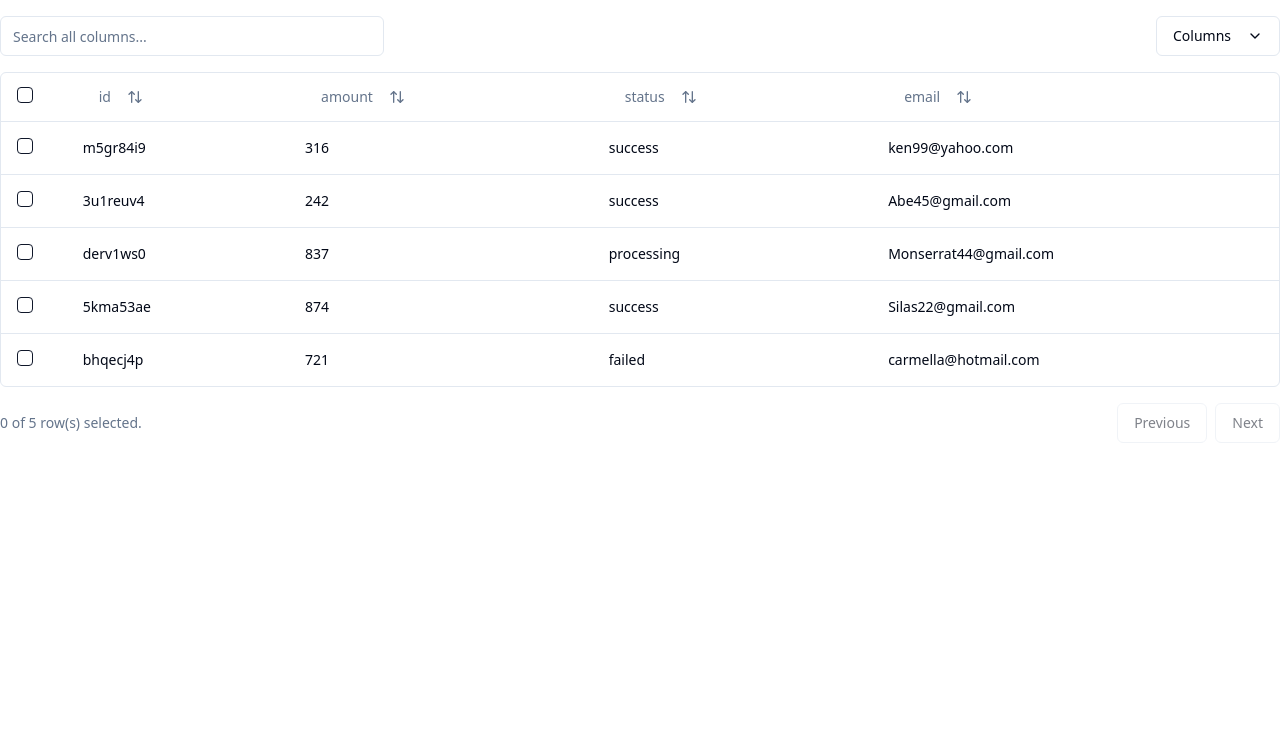
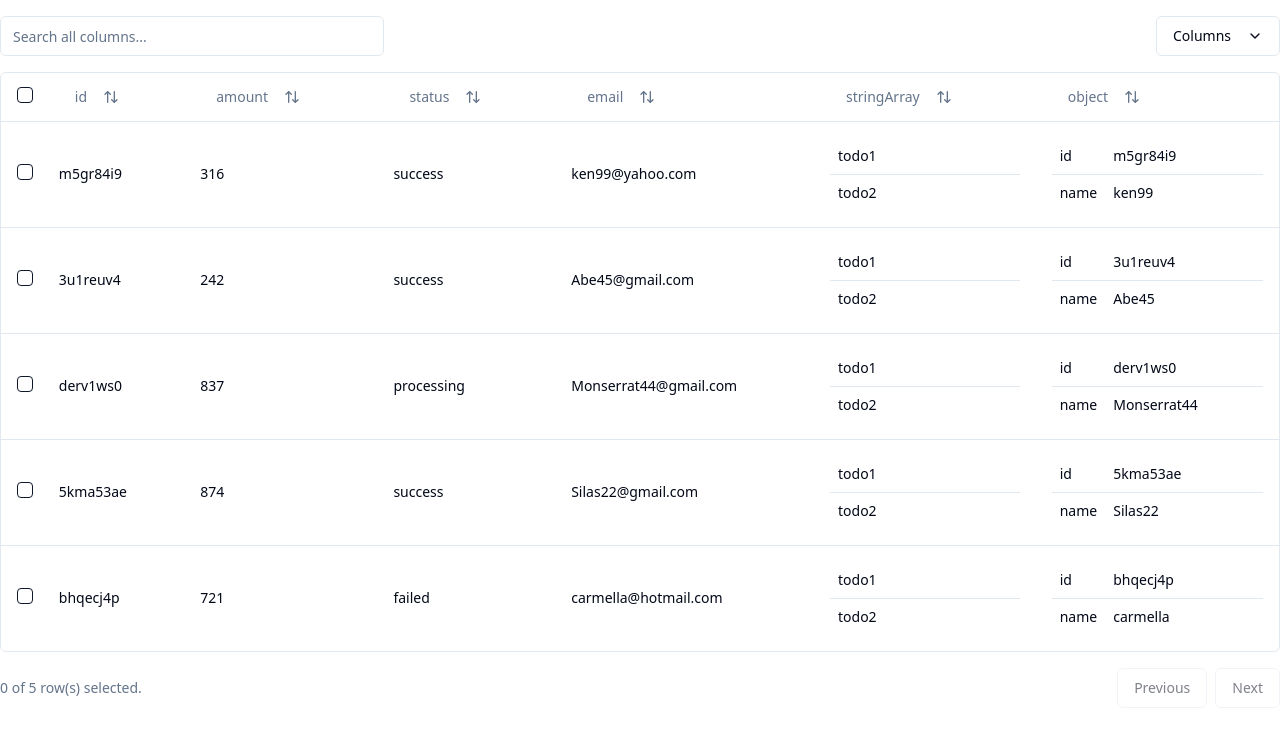
Before and after one commit to taro-28/component-sample, a Next.js app: page / in a window 1280 px wide. Shown: the top 742 px of the page. Built offline with nearby package versions, Linux system fonts and the light colour scheme.

Commit message:
Add stringArray and object properties to Payment type and update DataTable cell rendering

```diff
--- a/src/app/page.tsx
+++ b/src/app/page.tsx
@@ -8,6 +8,11 @@ type Payment = {
   amount: number;
   status: "pending" | "processing" | "success" | "failed";
   email: string;
+  stringArray: string[];
+  object: {
+    id: string;
+    name: string;
+  };
 };
 
 const data: Payment[] = [
@@ -16,30 +21,55 @@ const data: Payment[] = [
     amount: 316,
     status: "success",
     email: "ken99@yahoo.com",
+    stringArray: ["todo1", "todo2"],
+    object: {
+      id: "m5gr84i9",
+      name: "ken99",
+    },
   },
   {
     id: "3u1reuv4",
     amount: 242,
     status: "success",
     email: "Abe45@gmail.com",
+    stringArray: ["todo1", "todo2"],
+    object: {
+      id: "3u1reuv4",
+      name: "Abe45",
+    },
   },
   {
     id: "derv1ws0",
     amount: 837,
     status: "processing",
     email: "Monserrat44@gmail.com",
+    stringArray: ["todo1", "todo2"],
+    object: {
+      id: "derv1ws0",
+      name: "Monserrat44",
+    },
   },
   {
     id: "5kma53ae",
     amount: 874,
     status: "success",
     email: "Silas22@gmail.com",
+    stringArray: ["todo1", "todo2"],
+    object: {
+      id: "5kma53ae",
+      name: "Silas22",
+    },
   },
   {
     id: "bhqecj4p",
     amount: 721,
     status: "failed",
     email: "carmella@hotmail.com",
+    stringArray: ["todo1", "todo2"],
+    object: {
+      id: "bhqecj4p",
+      name: "carmella",
+    },
   },
 ];
 
--- /dev/null
+++ b/src/components/DataTable/Cell.tsx
@@ -0,0 +1,63 @@
+import { typedEntries } from "@/functions/object";
+import { Fragment } from "react";
+import { twMerge } from "tailwind-merge";
+
+type Props = {
+  value: unknown;
+  className?: string;
+};
+
+export const Cell = ({ value, className }: Props) => {
+  switch (typeof value) {
+    case "string":
+    case "number":
+    case "boolean":
+    case "bigint":
+      return <div className={className}>{`${value}`}</div>;
+    case "symbol":
+    case "undefined":
+    case "function":
+      return <div className={className}>{typeof value}</div>;
+    case "object":
+      if (value === null) return <div>null</div>;
+      if (Array.isArray(value)) {
+        return value.map((item, index) => (
+          <div
+            className={twMerge("p-2", index !== 0 && "border-t", className)}
+            key={item}
+          >
+            <Cell value={item} />
+          </div>
+        ));
+      }
+      if (isObject(value)) {
+        return (
+          <div className="grid grid-cols-[min-content_1fr]">
+            {typedEntries(value).map(([key, value], index) => (
+              <Fragment key={key}>
+                <div className={twMerge("p-2", index !== 0 && "border-t")}>
+                  {key}
+                </div>
+                <Cell
+                  className={twMerge(
+                    "p-2",
+                    index !== 0 && "border-t",
+                    className,
+                  )}
+                  value={value}
+                />
+              </Fragment>
+            ))}
+          </div>
+        );
+      }
+
+      return <div className={className}>{String(value)}</div>;
+  }
+};
+
+const isObject = (value: unknown): value is Record<string, unknown> =>
+  typeof value === "object" &&
+  value !== null &&
+  !Array.isArray(value) &&
+  value !== undefined;
--- a/src/components/DataTable/index.tsx
+++ b/src/components/DataTable/index.tsx
@@ -34,6 +34,7 @@ import { useState } from "react";
 import { SelectColumnHeader } from "./SelectColumnHeader";
 import { SelectColumnCell } from "./SelectColumnCell";
 import { ColumnHeader } from "./ColumnHeader";
+import { Cell } from "./Cell";
 
 type Props<T> = {
   data: T[];
@@ -45,7 +46,7 @@ export function DataTable<T extends Record<string, unknown>>({
   const dataColumns: ColumnDef<T>[] = typedKeys(data[0]).map((key: string) => ({
     accessorKey: key,
     header: ColumnHeader,
-    cell: ({ row }) => <div>{row.getValue(key)}</div>,
+    cell: ({ row }) => <Cell value={row.getValue(key)} />,
   }));
 
   const columns: ColumnDef<T>[] = [
```
